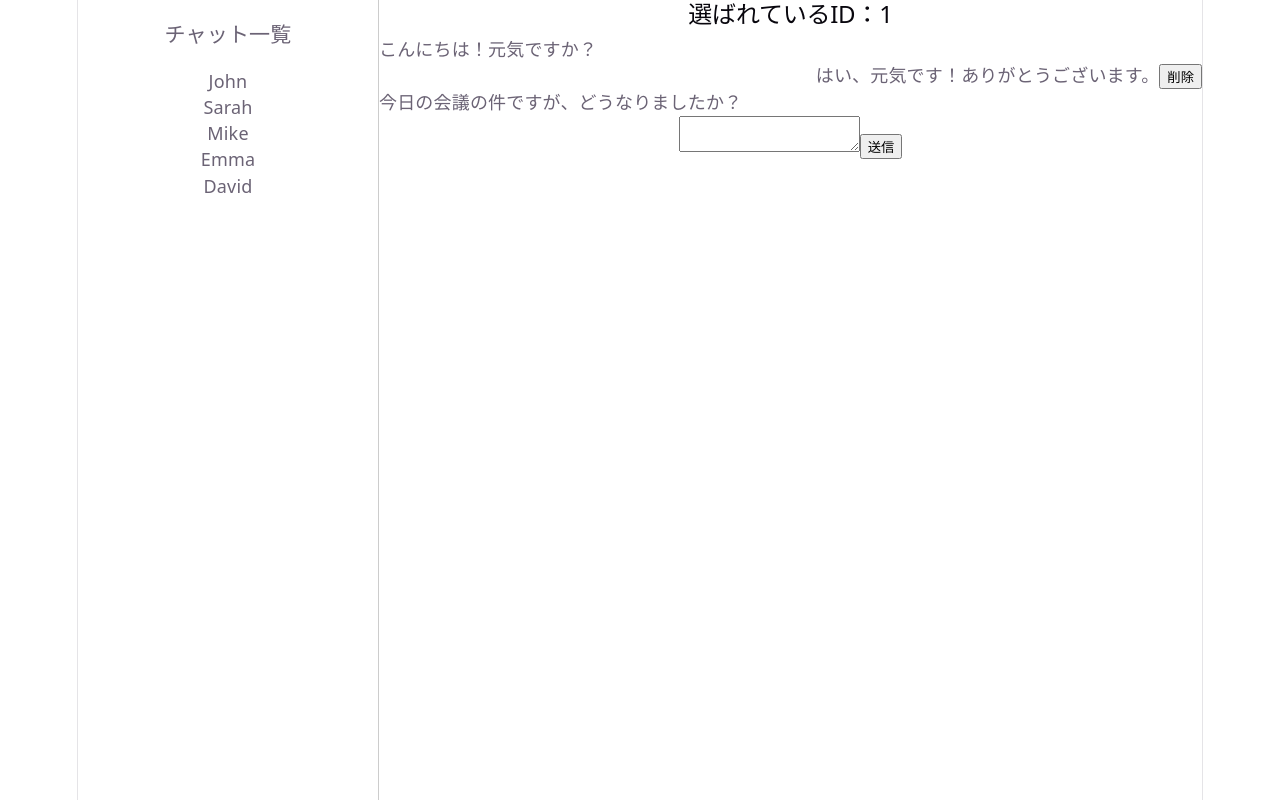
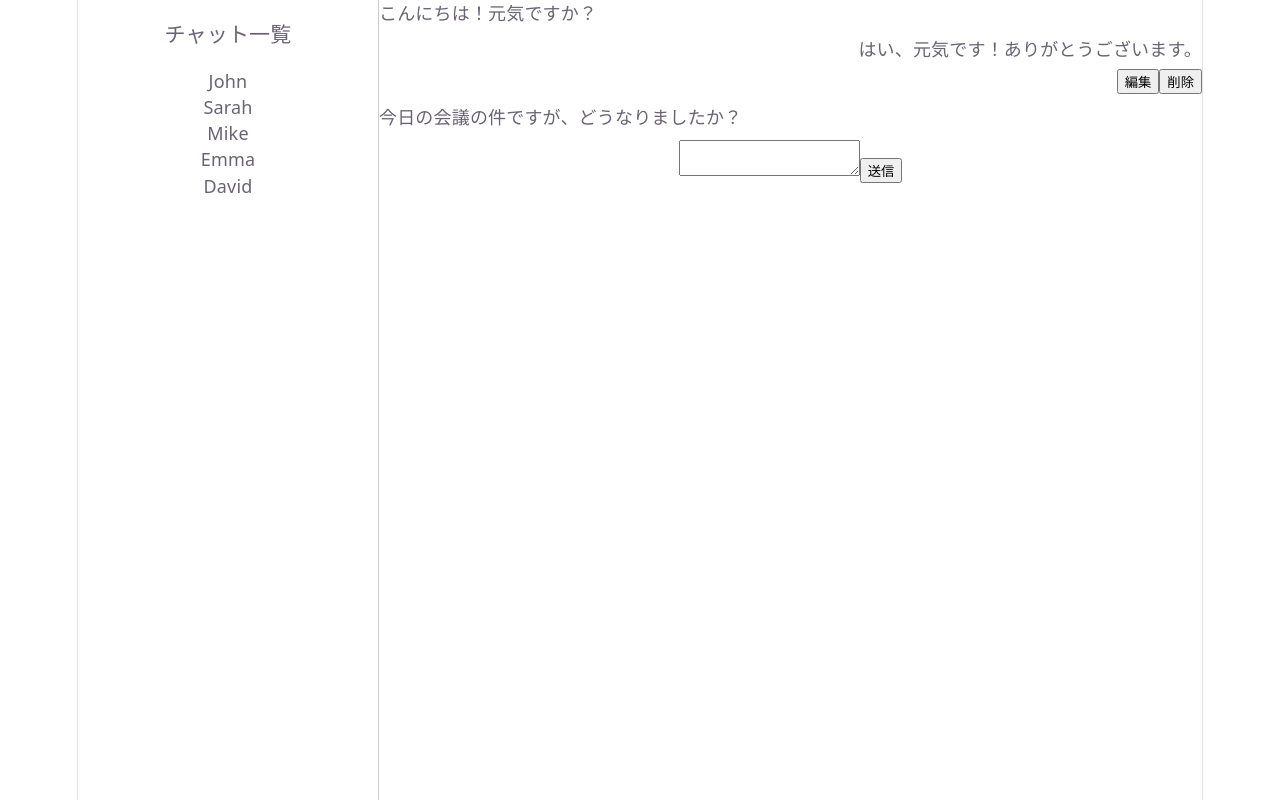
Before and after one commit to Kenichi585-sys/react-message, a React (Vite) app: page / in a window 1280 px wide. Built offline with nearby package versions, Linux system fonts and the light colour scheme.

Commit message:
編集機能を実装

```diff
--- a/src/App.jsx
+++ b/src/App.jsx
@@ -6,11 +6,32 @@ function App() {
   const [selectedId, setSelectedId] = useState(dummyChats[0].id);
   const [messageText, setMessageText] = useState("");
   const [allMessages, setAllMessages] = useState(dummyMessages);
+  const [editingId, setEditingId] = useState(null);
   const currentMessages = allMessages[selectedId];
 
   const handleSend = () => {
     if (messageText.trim() === "") return;
 
+    if (editingId) {
+      const updatedMessagesForPerson = allMessages[selectedId].map(
+        (message) => {
+          if (message.id === editingId) {
+            return {
+              ...message,
+              content: messageText,
+            };
+          }
+          return message;
+        },
+      );
+      const updateAllMessages = {
+        ...allMessages,
+        [selectedId]: updatedMessagesForPerson,
+      };
+
+      setAllMessages(updateAllMessages);
+      setEditingId(null);
+    } else {
       const newMessage = {
         id: crypto.randomUUID(),
         content: messageText,
@@ -23,6 +44,7 @@ function App() {
         [selectedId]: [...allMessages[selectedId], newMessage],
       };
       setAllMessages(updateAllMessages);
+    }
     setMessageText("");
   };
 
@@ -62,20 +84,30 @@ function App() {
       </aside>
 
       <main style={{ flex: 1 }}>
-        <h2>選ばれているID：{selectedId}</h2>
         <div>
           {currentMessages.map((message) => {
+            const isMyMessage = message.sender.id === currentUserId;
+
             return (
-              <p
+              <div
                 key={message.id}
                 style={{
-                  textAlign:
-                    message.sender.id === currentUserId ? "right" : "left",
+                  textAlign: isMyMessage ? "right" : "left",
                   whiteSpace: "pre-wrap",
+                  marginBottom: "10px",
                 }}
               >
-                {message.content}
-                {message.sender.id === currentUserId && (
+                <div>{message.content}</div>
+                {isMyMessage && (
+                  <div style={{ marginTop: "5px" }}>
+                    <button
+                      onClick={() => {
+                        setMessageText(message.content);
+                        setEditingId(message.id);
+                      }}
+                    >
+                      編集
+                    </button>
                     <button
                       onClick={() => {
                         if (confirm("削除しますか？")) {
@@ -85,8 +117,9 @@ function App() {
                     >
                       削除
                     </button>
+                  </div>
                 )}
-              </p>
+              </div>
             );
           })}
         </div>
@@ -100,5 +133,4 @@ function App() {
     </div>
   );
 }
-
 export default App;
```
Lines whose indentation alone changed are shown as unchanged.
